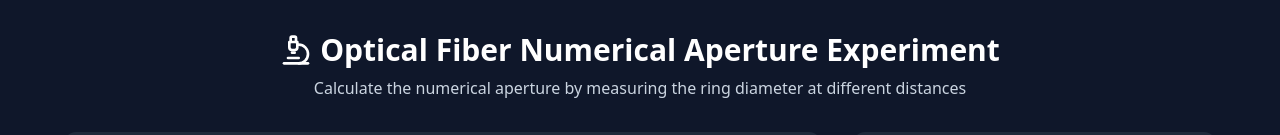
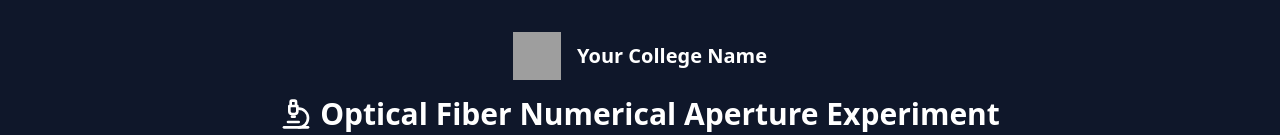
Before and after one commit to pranaovs/physics-vlab-numerical-aperture, a React (Vite) app: page / in a window 1280 px wide. Shown: the top 135 px of the page. Built offline with nearby package versions, Linux system fonts and the light colour scheme; grey boxes are pictures that could not be loaded.

Commit message:
add college name and college log

```diff
--- a/src/App.tsx
+++ b/src/App.tsx
@@ -36,6 +36,10 @@ function App() {
     <div className="min-h-screen bg-slate-900 text-white p-8">
       <div className="max-w-6xl mx-auto">
         <header className="mb-8 text-center">
+          <div className="flex items-center justify-center gap-4 mb-4">
+            <img src="path/to/college-logo.png" alt="College Logo" className="w-12 h-12" />
+            <p className="text-xl font-semibold">Your College Name</p>
+          </div>
           <h1 className="text-3xl font-bold mb-2 flex items-center justify-center gap-2">
             <Microscope className="w-8 h-8" />
             Optical Fiber Numerical Aperture Experiment
```
